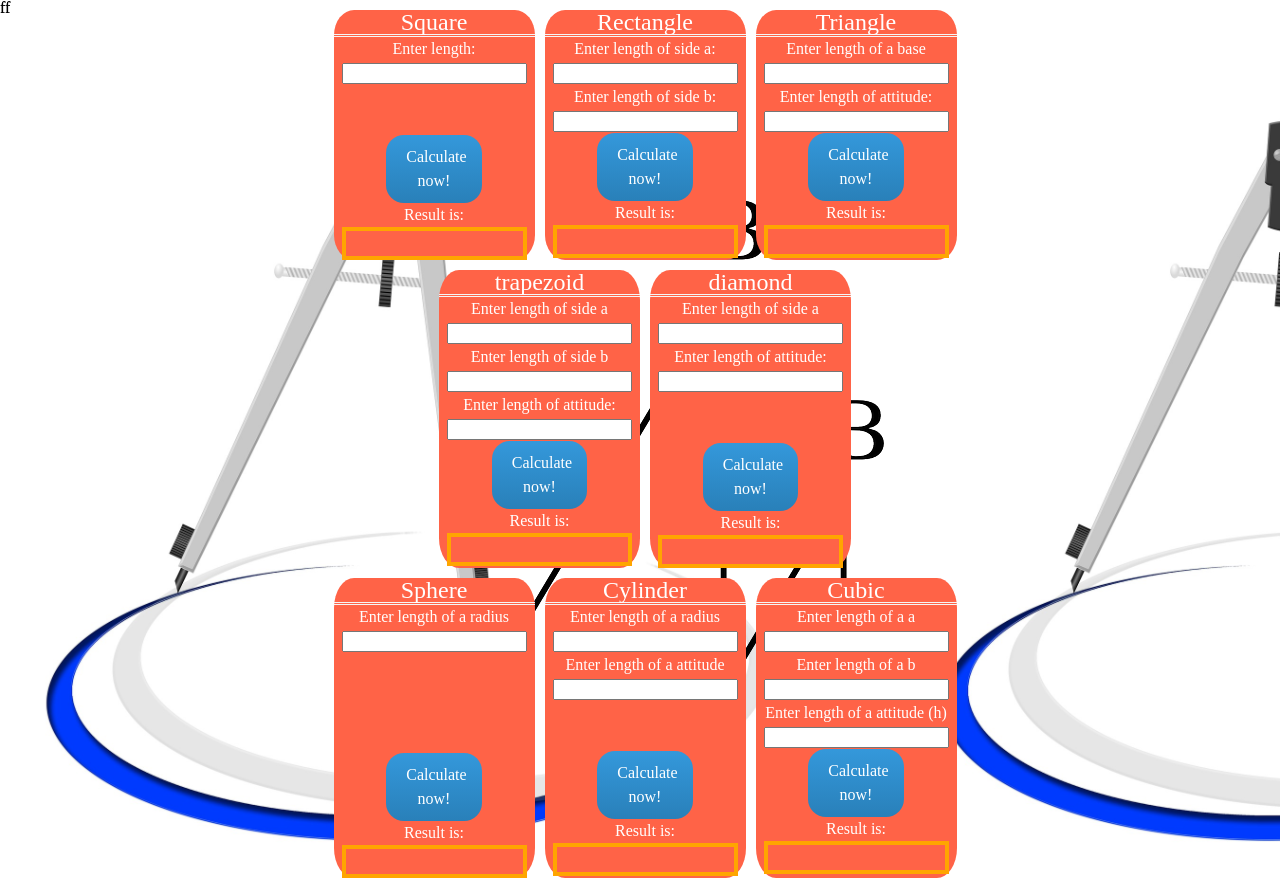
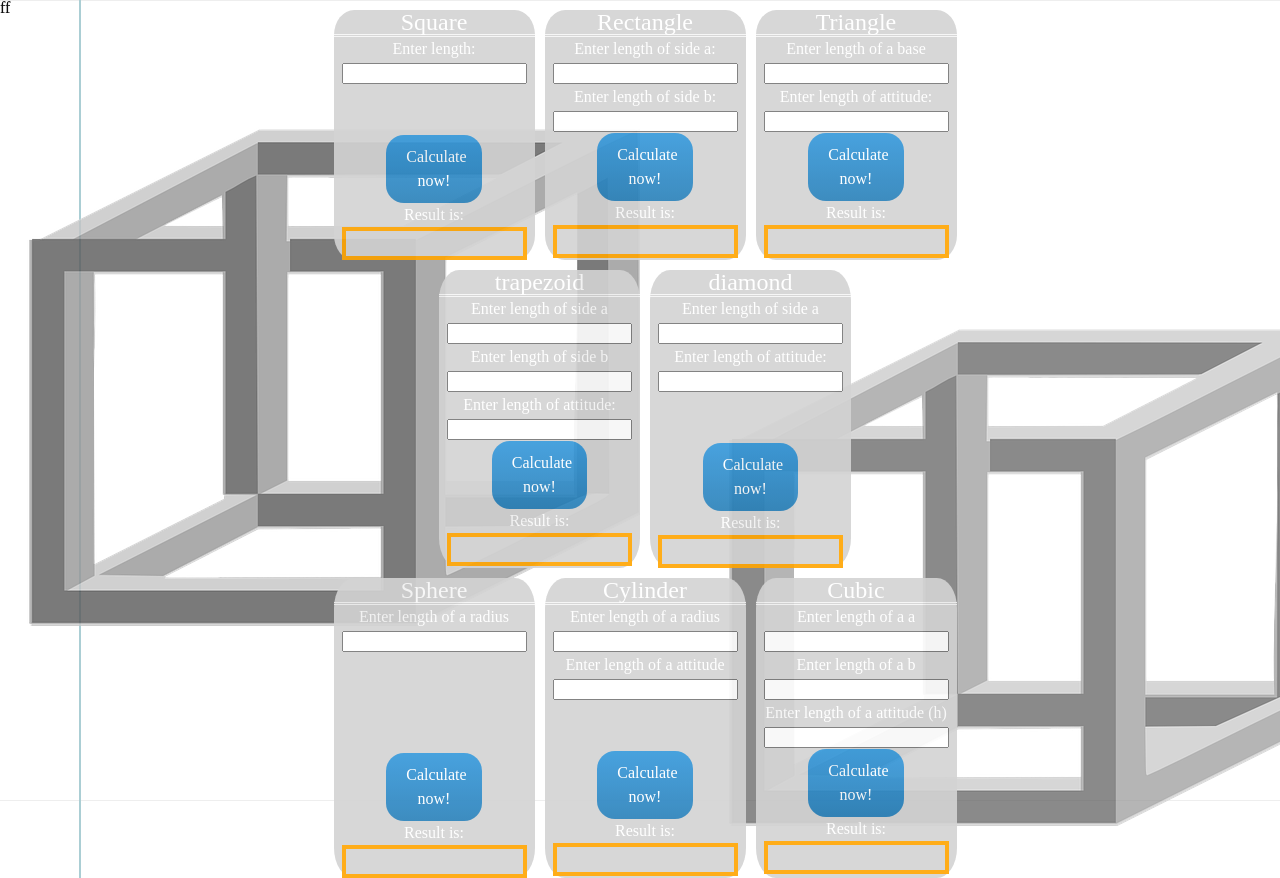
Before and after one commit to piotrww/Math, a plain HTML site: page index.html in a window 1280 px wide. Drawn offline with Linux system fonts and the light colour scheme.

Commit message:
New background images, new values in JS functions.

```diff
--- a/script/script.js
+++ b/script/script.js
@@ -191,7 +191,7 @@ $( document ).ready(function() {
 //PARALER
     function parralax() {
         var prlxLayer1 = document.getElementById('contLayer1');
-        prlxLayer1.style.top = -(window.pageYOffset/8)+'px';
+        prlxLayer1.style.top = -(window.pageYOffset*2)+'px';
 
         var prlxLayer2 = document.getElementById('contLayer2');
         prlxLayer2.style.top = -(window.pageYOffset/2)+'px';
--- a/styles/styles.scss
+++ b/styles/styles.scss
@@ -48,8 +48,10 @@ table {
 /// General
 
 body {
-   background: url('../images/zirkel.jpg');
-  background-size: 70%;
+    background-color: #fff;
+    background-size: 100% 1.2em;
+    background-image: linear-gradient(90deg, transparent 79px, #abced4 79px, #abced4 81px, transparent 81px),
+    linear-gradient(#eee .05em, transparent .05em);
 
 }
 
@@ -125,7 +127,8 @@ form {
 
 #contLayer1 {
   position: fixed;
-  background: url('../images/triangle.png') no-repeat 0 200px;
+  background: url('../images/cube.png') no-repeat 0 100px;
+  opacity: 0.8;
   width: 100%;
   height: 700px;
   z-index: -1;
@@ -133,7 +136,8 @@ form {
 
 #contLayer2 {
   position: fixed;
-  background: url('../images/triangle.png') no-repeat 120px 400px;
+  background: url('../images/cube.png') no-repeat 700px 300px;
+  opacity: 0.7;
   width: 100%;
   height: 1200px;
   z-index: -1;
@@ -156,7 +160,8 @@ form {
 
   .flexItem {
     border-radius: 10%;
-    background: tomato;
+    background: lightgrey;
+    opacity: 0.9;
     //padding: 50x;
     //width: 200px;
     //height: 150px;
```
Also changed, not shown: images/cube.png (added), images/cubes-37073_1280.svg (added), images/page.jpg (added), images/triangle.png (deleted), images/zirkel.jpg (deleted), styles/styles.css, 2 other files.
